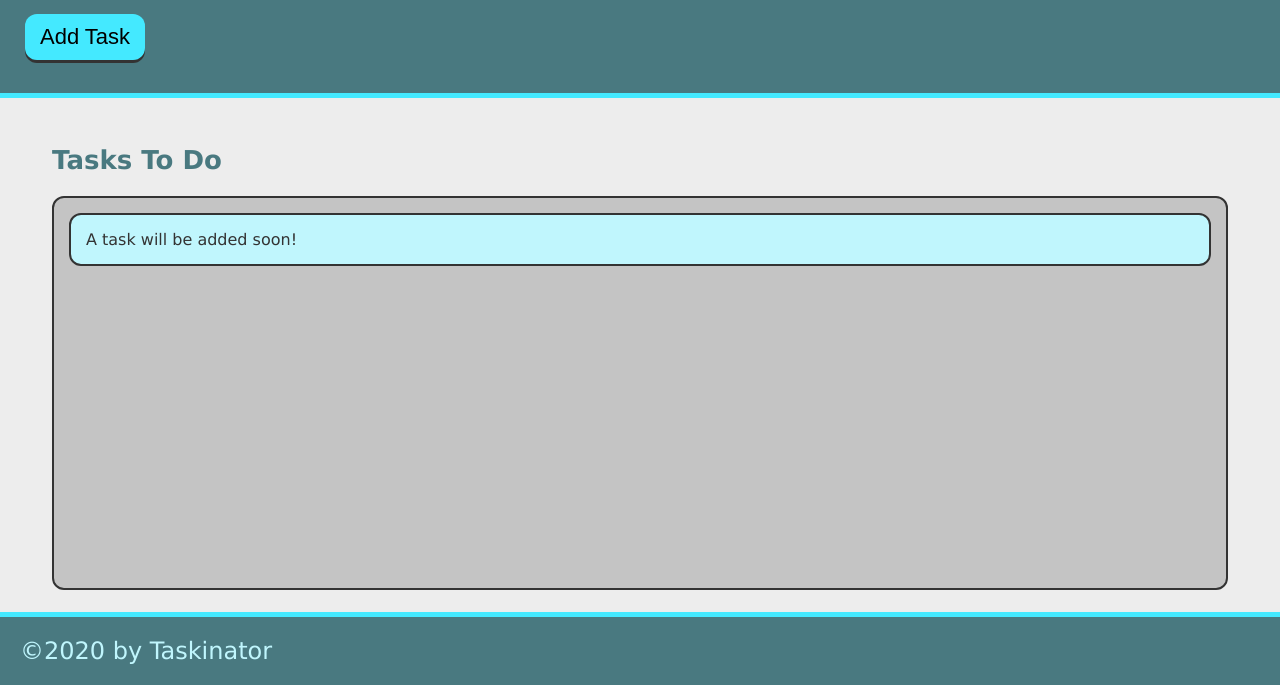
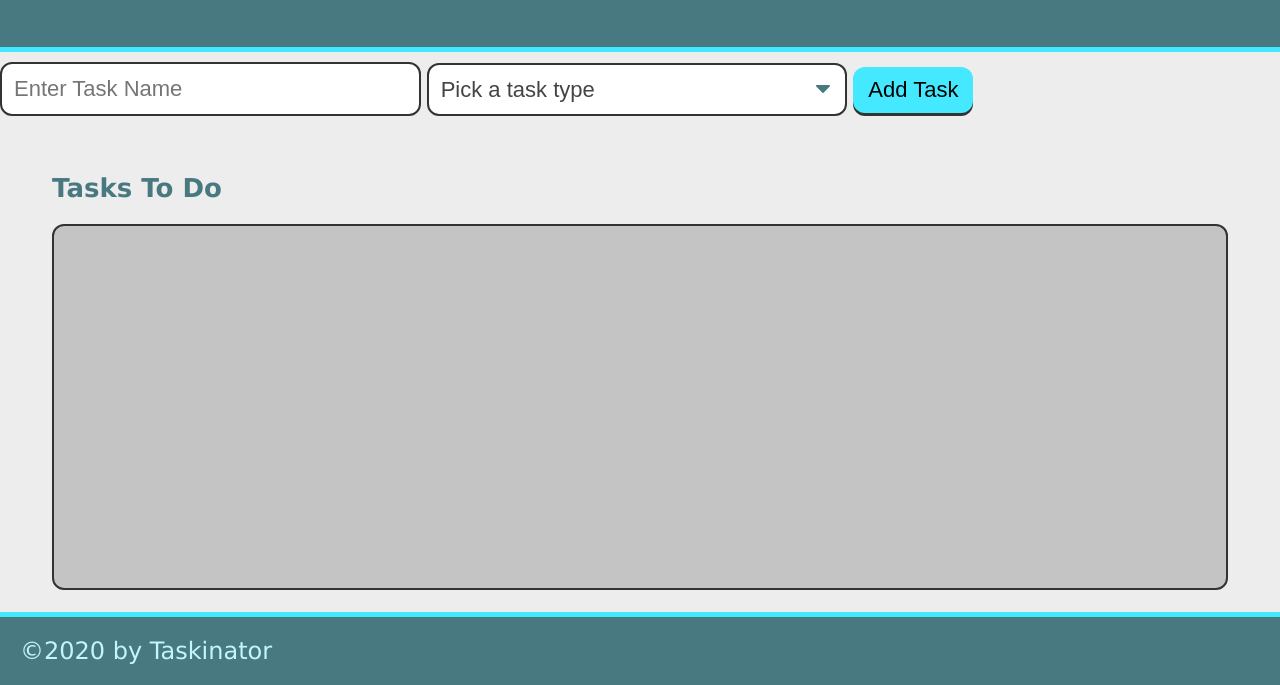
Before and after one commit to mbrianna1170/taskinator, a plain HTML site: page index.html in a window 1280 px wide. Shown: the part 115-800 px from the top of the page. Drawn offline with Linux system fonts and the light colour scheme.

Commit message:
added task options

```diff
--- a/index.html
+++ b/index.html
@@ -12,16 +12,31 @@
     <header>
         <h1 class="page-title">Taskinator</h1>
         <p>Click the button below to add a new task!</p>
-        <button class="btn" id="save-task">Add Task</button>
     </header>
+
+        <form id="task-form">
+            <div class="form-group">
+                <input type="text" name="task-name" placeholder="Enter Task Name"/>
+            </div>
+            <div class="form-group">
+                <select name="task-type" class="select-dropdown">
+                    <option value="" disabled selected>Pick a task type</option>
+                    <option value="Home">Home</option>
+                    <option value="School">School</option>
+                    <option value="Work">Work</option>
+                </select>
+             </div>
+            <div class="form-group">
+                <button class="btn" id="save-task" type="submit">Add Task</button>
+            </div>
+       </form>
+
 
     <!--MAIN CONTENT STARTS HERE-->
     <main class="page-content">
         <section class="task-list-wrapper">
             <h2 class="list-title">Tasks To Do</h2>
-            <ul class="task-list" id="tasks-to-do">
-                <li class="task-item">A task will be added soon!</li>
-            </ul>
+            <ul class="task-list" id="tasks-to-do"></ul>
         </section>
     </main>
 
```
